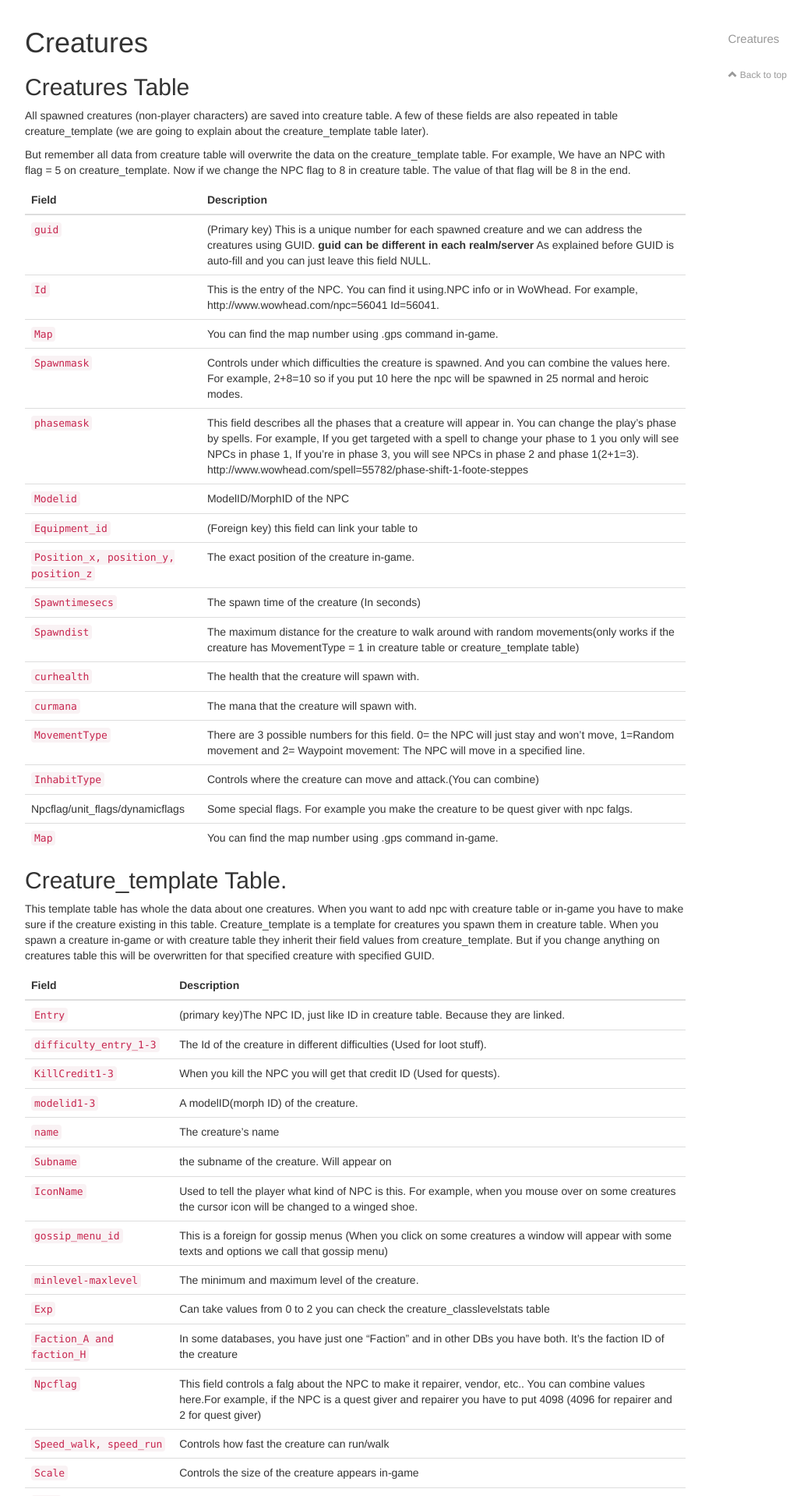
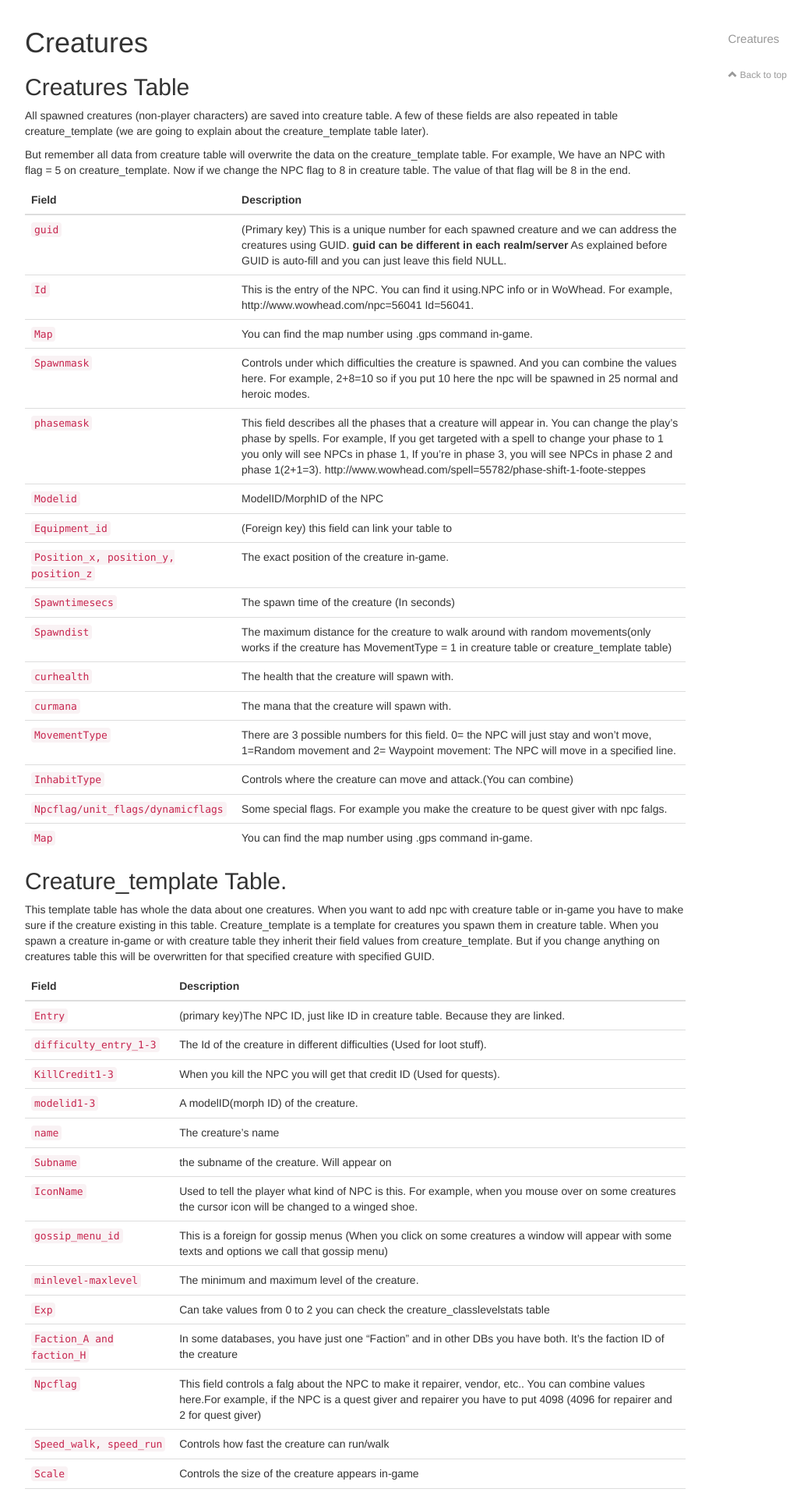
Before and after one commit to MehdiAria/MehdiAria.github.io, a Jekyll site: the page built from world-of-warcraft/creatures.markdown, in a window 1280 px wide. Shown: the part 315-2233 px from the top of the page at 78% size, without its empty margins (38-1079 px from the left). Built offline with Jekyll 4.4.1, drawn with Linux system fonts in a browser that asks for light colours; nearby versions of some CDN libraries; our own code applies the rules of GitHub Pages for plain Markdown files; comment, search, counter and statistics services are not loaded.

```diff
--- a/world-of-warcraft/creatures.markdown
+++ b/world-of-warcraft/creatures.markdown
@@ -31,7 +31,7 @@ But remember all data from creature table will overwrite the data on the creatur
 |`curmana`| The mana that the creature will spawn with.|
 |`MovementType`| There are 3 possible numbers for this field. 0= the NPC will just stay and won’t move, 1=Random movement and 2= Waypoint movement: The NPC will move in a specified line.|
 |`InhabitType`| Controls where the creature can move and attack.(You can combine)|
-|Npcflag/unit_flags/dynamicflags |Some special flags. For example you make the creature to be quest giver with npc falgs. |
+|`Npcflag/unit_flags/dynamicflags` |Some special flags. For example you make the creature to be quest giver with npc falgs. |
 | `Map` | You can find the map number using .gps command in-game.|
 
 
```
